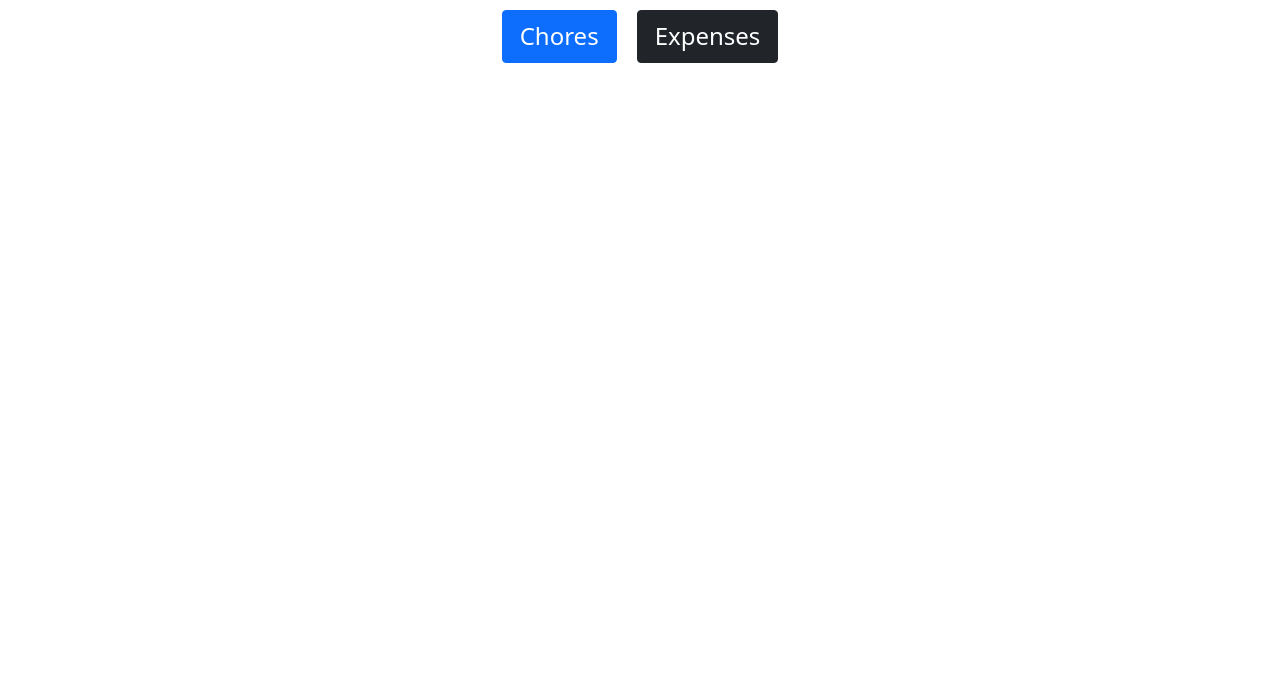
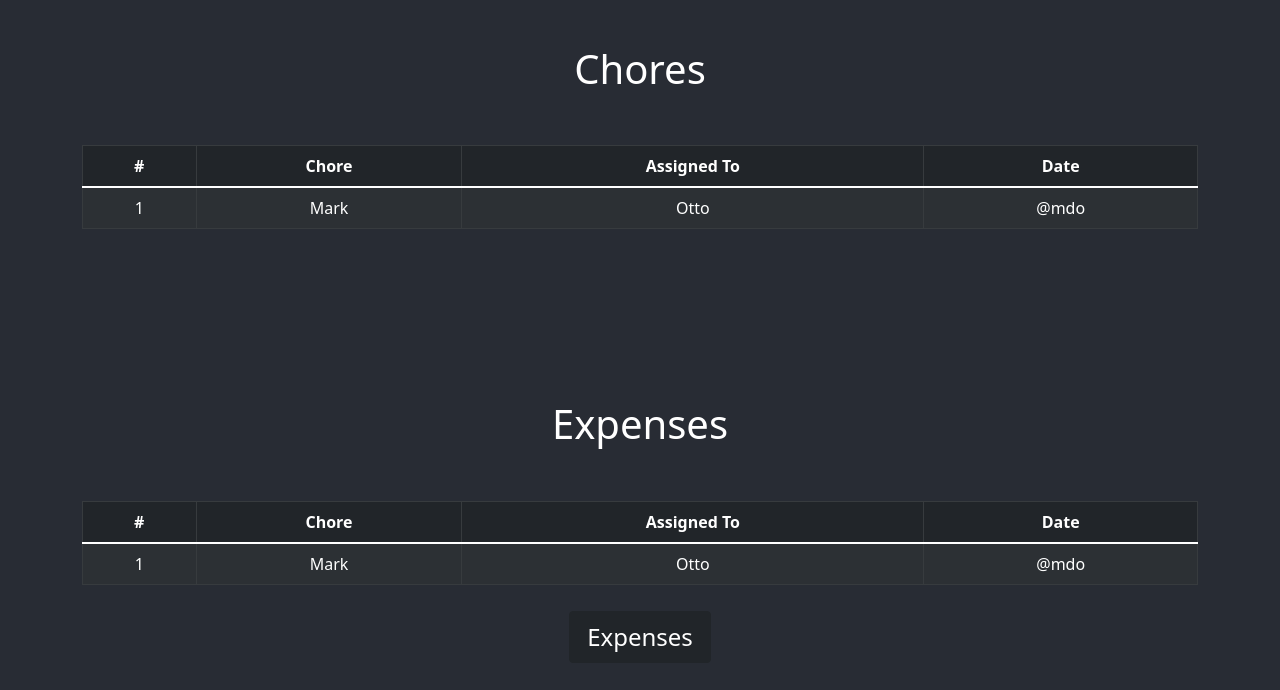
Before and after one commit to Abrugal3/Roommate-tool-UI, a React (Create React App) app: page / in a window 1280 px wide. Shown: the top 690 px of the page. Built offline with nearby package versions, Linux system fonts and the light colour scheme.

Commit message:
feat(styles): added styling to the project

```diff
--- a/src/components/App.js
+++ b/src/components/App.js
@@ -1,24 +1,22 @@
 import '../styles/App.css';
-import {Button} from 'react-bootstrap';
+import {Button, Container} from 'react-bootstrap';
+import Chores from './chores/Chores'
+import Expenses from "./expenses/Expenses";
 
 function App() {
 
   // const [chores, expenses] = React.useState("");
 
-  function testBtn(text) {
-    alert('Clicked ' + text + ' button');
-  }
 
-  async function fetchExpenses(){
-    fetch("/expenses")
-      .then(response => response.json())
-      .then(data => console.log(data));
-  }
 
   return (
     <div className="App">
-      <Button className="chore-btn" variant="primary" onClick={() => testBtn('Chores')}><h1>Chores</h1></Button>
-      <Button className="expense-btn" variant="dark" onClick={() => fetchExpenses()}><h1>Expenses</h1></Button>
+      <Container>
+        <Chores />
+      </Container>
+      <Container>
+        <Expenses />
+      </Container>
     </div>
   );
 }
--- /dev/null
+++ b/src/components/chores/Chores.js
@@ -0,0 +1,30 @@
+import React from 'react';
+import {Table} from "react-bootstrap";
+
+function Chores () {
+    return(
+        <div className="Chore">
+            <h1 className="Header">Chores</h1>
+            <Table striped bordered hover variant="dark">
+                <thead>
+                <tr>
+                    <th>#</th>
+                    <th>Chore</th>
+                    <th>Assigned To</th>
+                    <th>Date</th>
+                </tr>
+                </thead>
+                <tbody>
+                <tr>
+                    <td>1</td>
+                    <td>Mark</td>
+                    <td>Otto</td>
+                    <td>@mdo</td>
+                </tr>
+                </tbody>
+            </Table>
+        </div>
+    )
+}
+
+export default Chores
--- /dev/null
+++ b/src/components/expenses/Expenses.js
@@ -0,0 +1,40 @@
+import React from 'react';
+import {Button, Table} from "react-bootstrap";
+
+
+
+function Expenses () {
+
+    async function fetchExpenses(){
+        fetch("/expenses")
+            .then(response => response.json())
+            .then(data => console.log(data));
+    }
+
+    return(
+        <div className="Expenses">
+            <h1 className="Header">Expenses</h1>
+            <Table striped bordered hover variant="dark">
+                <thead>
+                <tr>
+                    <th>#</th>
+                    <th>Chore</th>
+                    <th>Assigned To</th>
+                    <th>Date</th>
+                </tr>
+                </thead>
+                <tbody>
+                <tr>
+                    <td>1</td>
+                    <td>Mark</td>
+                    <td>Otto</td>
+                    <td>@mdo</td>
+                </tr>
+                </tbody>
+            </Table>
+            <Button className="expense-btn" variant="dark" onClick={() => fetchExpenses()}><h1>Expenses</h1></Button>
+        </div>
+    )
+}
+
+export default Expenses
--- a/src/styles/App.css
+++ b/src/styles/App.css
@@ -1,16 +1,6 @@
 .App {
   text-align: center;
-}
-
-.App-logo {
-  height: 40vmin;
-  pointer-events: none;
-}
-
-@media (prefers-reduced-motion: no-preference) {
-  .App-logo {
-    animation: App-logo-spin infinite 20s linear;
-  }
+  background-color: #282c34;
 }
 
 .App-header {
@@ -24,18 +14,6 @@
   color: white;
 }
 
-.App-link {
-  color: #61dafb;
-}
-
-@keyframes App-logo-spin {
-  from {
-    transform: rotate(0deg);
-  }
-  to {
-    transform: rotate(360deg);
-  }
-}
 .chore-btn, .expense-btn {
   margin: 10px;
 }
@@ -43,3 +21,17 @@
   font-size: 1.5rem;
   margin: 5px;
 }
+
+.Chore {
+  padding-top: 4%;
+  min-height: 50vh;
+}
+
+.Expenses {
+  min-height: 50vh;
+}
+
+.Header {
+  color: white;
+  padding-bottom: 4%;
+}
```
Also changed, not shown: src/components/chores/chores.js (deleted), src/components/expenses/expenses.js (deleted).
